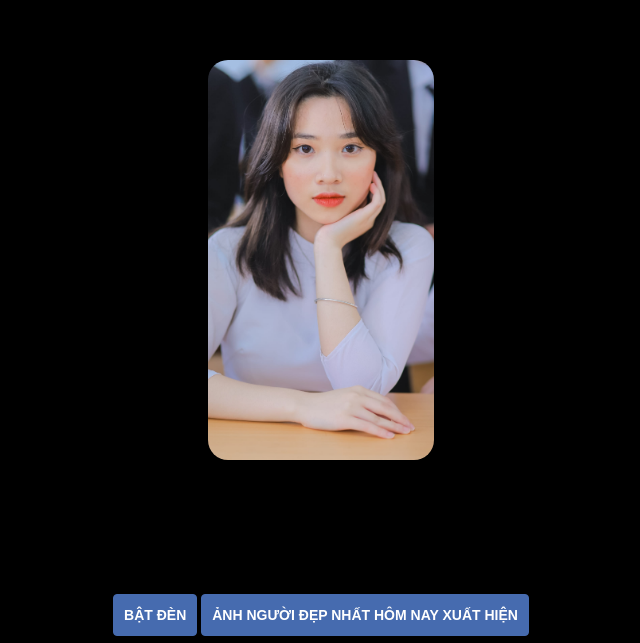
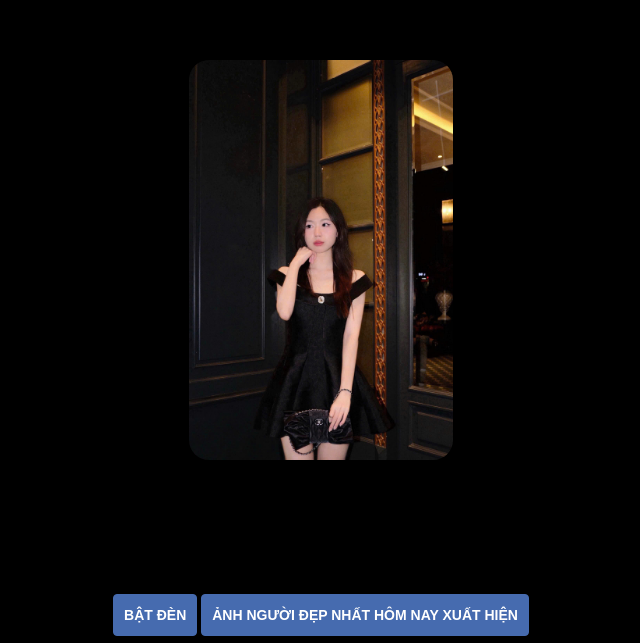
Before and after one commit to Chaun09/HappyBirthdayBanLinh, a plain HTML site: page index.html in a window 1280 px wide. Shown: the part 157-800 px from the top of the page, without its empty margins (319-959 px from the left). Drawn offline with Linux system fonts and the light colour scheme.

Commit message:
Update index.html

```diff
--- a/index.html
+++ b/index.html
@@ -98,7 +98,7 @@
 
         </div>
         <div class="col-md-12 text-center">
-            <img src="imgs/thảo.jpg" height="400px" onpause="1" id="1" style="border-radius: 20px;" class="bannar1">
+            <img src="imgs/linhgg.png.jpg" height="400px" onpause="1" id="1" style="border-radius: 20px;" class="bannar1">
 
 
         </div>
```
